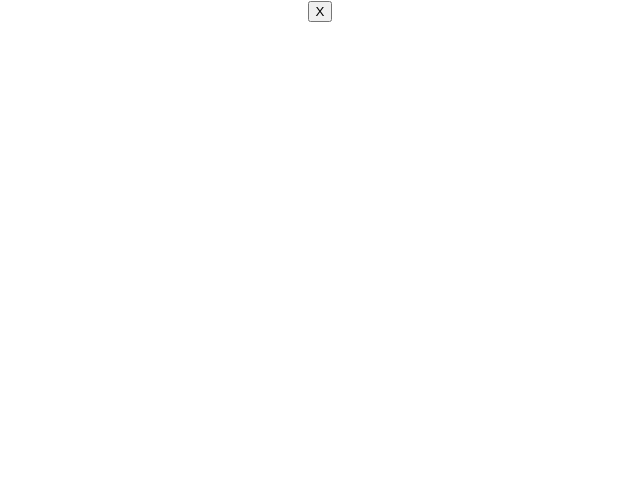
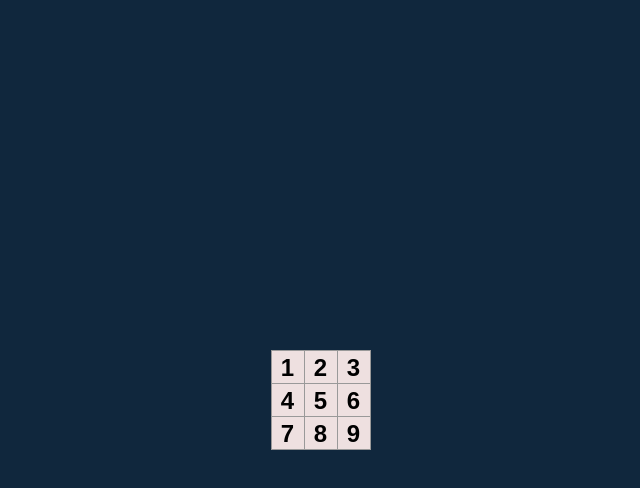
Before and after one commit to Lazeta/tic_tac_toe, a React (Create React App) app: page / in a window 1280 px wide. Shown: the top 488 px of the page, without its empty margins (320-960 px from the left). Built offline with nearby package versions, Linux system fonts and the light colour scheme.

Commit message:
feat: add Board tic-tac-toe

```diff
--- a/src/App.tsx
+++ b/src/App.tsx
@@ -1,11 +1,14 @@
 import './styles/App.css';
-import Square from './Script';
+import './styles/styles.css';
+import Board from './Script';
 
 function App() {
 
   return (
     <div className="App">
-      <Square/>
+      <div className='App-header'>
+        <Board/>
+      </div>
     </div>
   );
 }
--- a/src/Script.js
+++ b/src/Script.js
@@ -1,5 +1,21 @@
-import './styles/App.css';
-
-export default function Square() {
-    return <button className="square">X</button>
+export default function Board() {
+  return (
+    <>
+      <div className="board-row">
+        <button className="square">1</button>
+        <button className="square">2</button>
+        <button className="square">3</button>
+      </div>
+      <div className="board-row">
+        <button className="square">4</button>
+        <button className="square">5</button>
+        <button className="square">6</button>
+      </div>
+      <div className="board-row">
+        <button className="square">7</button>
+        <button className="square">8</button>
+        <button className="square">9</button>
+      </div>
+    </>
+  );
 }
--- a/src/styles/styles.css
+++ b/src/styles/styles.css
@@ -4,7 +4,6 @@
 
 body {
   font-family: sans-serif;
-  margin: 20px;
   padding: 0;
 }
 
@@ -47,7 +46,7 @@
 }
 
 .square {
-  background: #fff;
+  background: rgb(238, 224, 224);
   border: 1px solid #999;
   float: left;
   font-size: 24px;
```
